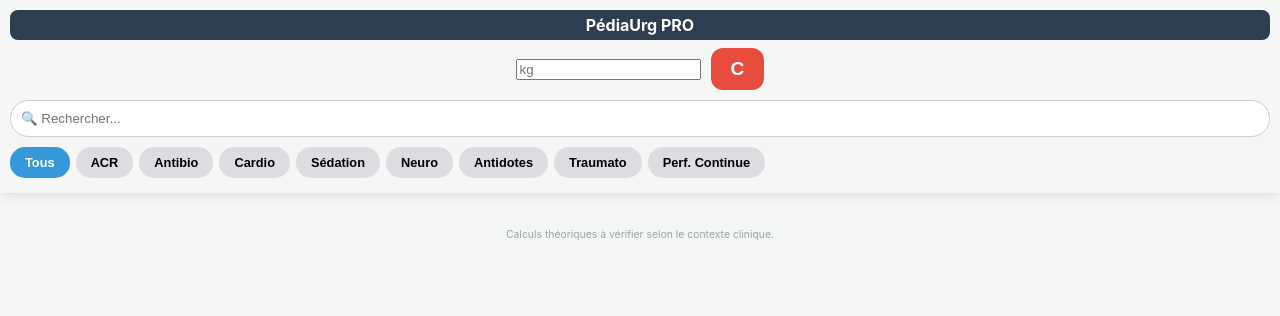
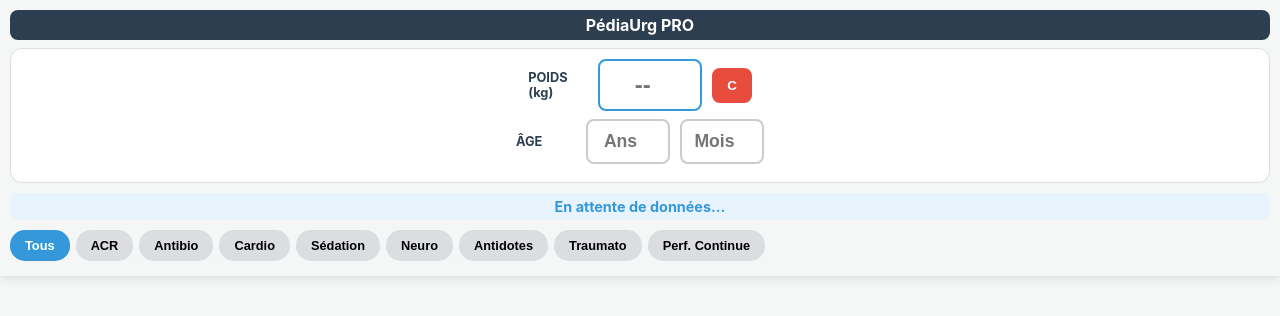
Before and after one commit to guillaumeferraro-gif/PediDoses, a plain HTML site: page index.html in a window 1280 px wide. Drawn offline with Linux system fonts and the light colour scheme.

Commit message:
Update index.html
Suppression barre de recherche
Ajout de la fonction poids estimé

```diff
--- a/index.html
+++ b/index.html
@@ -3,7 +3,7 @@
 <head>
     <meta charset="UTF-8">
     <meta name="viewport" content="width=device-width, initial-scale=1.0, maximum-scale=1.0, user-scalable=no">
-    <title>PédiaUrg PRO - Complet</title>
+    <title>PédiaUrg PRO - Âge/Poids</title>
     <style>
         :root {
             --primary: #2c3e50; --accent: #3498db; --danger: #e74c3c; --bg: #f4f7f6;
@@ -21,14 +21,20 @@
 
         .top-bar { text-align: center; background: var(--primary); color: white; padding: 5px; border-radius: 8px; font-weight: bold; margin-bottom: 8px; }
 
-        .input-group { display: flex; gap: 10px; align-items: center; justify-content: center; margin-bottom: 10px; }
-        .weight-input {
-            width: 120px; padding: 12px; font-size: 2rem; border-radius: 12px;
-            border: 3px solid var(--accent); text-align: center; font-weight: bold;
+        .input-section { background: white; padding: 10px; border-radius: 12px; border: 1px solid #ddd; margin-bottom: 10px; }
+        .input-row { display: flex; gap: 10px; align-items: center; margin-bottom: 8px; justify-content: center; }
+
+        .label-text { font-size: 0.8rem; font-weight: bold; color: var(--primary); width: 60px; }
+        input { padding: 10px; border-radius: 8px; border: 2px solid #ccc; text-align: center; font-weight: bold; font-size: 1.1rem; }
+        .input-w { width: 80px; border-color: var(--accent); font-size: 1.5rem; }
+        .input-a { width: 60px; }
+
+        .weight-display {
+            text-align: center; background: #e8f4fd; padding: 5px; border-radius: 8px;
+            font-weight: bold; color: var(--accent); margin-bottom: 10px; font-size: 0.9rem;
         }
-        .btn-clear { background: var(--danger); color: white; border: none; border-radius: 12px; padding: 10px 20px; font-size: 1.2rem; font-weight: bold; }
 
-        .search-bar { width: 100%; box-sizing: border-box; padding: 10px; border-radius: 20px; border: 1px solid #ccc; margin-bottom: 10px; }
+        .btn-clear { background: var(--danger); color: white; border: none; border-radius: 8px; padding: 10px 15px; font-weight: bold; }
 
         .tabs-container { overflow-x: auto; white-space: nowrap; display: flex; gap: 6px; padding-bottom: 5px; }
         .tabs-container::-webkit-scrollbar { display: none; }
@@ -66,11 +72,22 @@
 
 <div class="sticky-header">
     <div class="top-bar">PédiaUrg PRO</div>
-    <div class="input-group">
-        <input type="number" id="weightInput" placeholder="kg" oninput="render()">
-        <button class="btn-clear" onclick="clearAll()">C</button>
+
+    <div class="input-section">
+        <div class="input-row">
+            <span class="label-text">POIDS (kg)</span>
+            <input type="number" id="manualWeight" class="input-w" placeholder="--" oninput="processInput()">
+            <button class="btn-clear" onclick="clearAll()">C</button>
+        </div>
+        <div class="input-row">
+            <span class="label-text">ÂGE</span>
+            <input type="number" id="ageYears" class="input-a" placeholder="Ans" oninput="processInput()">
+            <input type="number" id="ageMonths" class="input-a" placeholder="Mois" oninput="processInput()">
+        </div>
     </div>
-    <input type="text" id="searchInput" class="search-bar" placeholder="🔍 Rechercher..." oninput="render()">
+
+    <div id="weightMsg" class="weight-display">En attente de données...</div>
+
     <div class="tabs-container">
         <button class="tab-btn active" onclick="setFilter('all', this)">Tous</button>
         <button class="tab-btn" onclick="setFilter('acr', this)">ACR</button>
@@ -85,8 +102,6 @@
 </div>
 
 <div id="medList"></div>
-
-<div class="footer">Calculs théoriques à vérifier selon le contexte clinique.</div>
 
 <script>
     const medications = [
@@ -143,7 +158,7 @@
 
         // PERFUSIONS CONTINUES
         { name: "Acide Tranexamique (Perf)", cat: "perf", dose: 2, conc: 100, unit: "mg/kg/h", note: "Relais après bolus", type: "perf_h" },
-        { name: "Adrénaline (Perf)", cat: "perf", dose: 0.1, conc: 0.1, unit: "µg/kg/min", note: "1mg/10ml (0.1mg/ml)", type: "perf_min" },
+        { name: "Adrénaline (Perf)", cat: "perf", dose: 0.1, conc: 0.1, unit: "µg/kg/min", note: "0.1mg/ml", type: "perf_min" },
         { name: "Alprostadil", cat: "perf", dose: 0.05, conc: 0.01, unit: "µg/kg/min", note: "Prostin", type: "perf_min" },
         { name: "Atracurium (Perf)", cat: "perf", dose: 10, conc: 10, unit: "µg/kg/min", note: "Entretien", type: "perf_min" },
         { name: "Clonazépam (Perf)", cat: "perf", dose: 1, conc: 0.1, unit: "µg/kg/min", note: "Rivotril", type: "perf_min" },
@@ -151,19 +166,45 @@
         { name: "Dopamine", cat: "perf", dose: 10, conc: 10, unit: "µg/kg/min", note: "10mg/ml", type: "perf_min" },
         { name: "Isoprénaline", cat: "perf", dose: 0.1, conc: 0.02, unit: "µg/kg/min", note: "Isuprel", type: "perf_min" },
         { name: "Midazolam (Perf)", cat: "perf", dose: 1, conc: 1, unit: "µg/kg/min", note: "Entretien", type: "perf_min" },
-        { name: "Morphine (Perf)", cat: "perf", dose: 20, conc: 1, unit: "µg/kg/h", note: "Entretien (µg/kg/h)", type: "perf_h" },
+        { name: "Morphine (Perf)", cat: "perf", dose: 20, conc: 1, unit: "µg/kg/h", note: "µg/kg/h", type: "perf_h" },
         { name: "Noradrénaline", cat: "perf", dose: 0.1, conc: 0.1, unit: "µg/kg/min", note: "0.1mg/ml", type: "perf_min" },
         { name: "Nicardipine", cat: "perf", dose: 1, conc: 0.1, unit: "µg/kg/min", note: "Loxen", type: "perf_min" },
         { name: "Salbutamol (Perf)", cat: "perf", dose: 1, conc: 1, unit: "µg/kg/min", note: "Ventspasm", type: "perf_min" },
-        { name: "Sufentanil (Perf)", cat: "perf", dose: 0.2, conc: 0.005, unit: "µg/kg/h", note: "Entretien (µg/kg/h)", type: "perf_h" }
+        { name: "Sufentanil (Perf)", cat: "perf", dose: 0.2, conc: 0.005, unit: "µg/kg/h", note: "µg/kg/h", type: "perf_h" }
     ];
 
     let currentFilter = 'all';
-    const weightInput = document.getElementById('weightInput');
-    const searchInput = document.getElementById('searchInput');
-    const container = document.getElementById('medList');
+    let activeWeight = 0;
 
-    function clearAll() { weightInput.value = ''; searchInput.value = ''; render(); }
+    function clearAll() {
+        document.getElementById('manualWeight').value = '';
+        document.getElementById('ageYears').value = '';
+        document.getElementById('ageMonths').value = '';
+        processInput();
+    }
+
+    function processInput() {
+        const w = parseFloat(document.getElementById('manualWeight').value);
+        const y = parseFloat(document.getElementById('ageYears').value) || 0;
+        const m = parseFloat(document.getElementById('ageMonths').value) || 0;
+        const msg = document.getElementById('weightMsg');
+
+        if (w > 0) {
+            activeWeight = w;
+            msg.innerHTML = `Poids utilisé : <b>${w} kg</b> (Saisie manuelle)`;
+        } else if (y >= 1 || (y + m/12) >= 1) {
+            const ageTotal = y + (m / 12);
+            activeWeight = (ageTotal + 4) * 2;
+            msg.innerHTML = `Poids estimé : <b>${activeWeight.toFixed(1)} kg</b> (Âge ${y}a ${m}m)`;
+        } else if (m > 0 || y > 0) {
+            activeWeight = 0;
+            msg.innerHTML = `<span style="color:red">Saisir le poids manuellement (enfant < 1 an)</span>`;
+        } else {
+            activeWeight = 0;
+            msg.innerHTML = "En attente de données...";
+        }
+        render();
+    }
 
     function setFilter(cat, btn) {
         currentFilter = cat;
@@ -173,21 +214,33 @@
     }
 
     function render() {
-        const p = parseFloat(weightInput.value);
-        const s = searchInput.value.toLowerCase();
+        const container = document.getElementById('medList');
         container.innerHTML = '';
-        if (!p || p <= 0) { container.innerHTML = '<p style="text-align:center; color:#999; margin-top:20px;">Saisissez un poids.</p>'; return; }
 
-        const filtered = medications.filter(m => (currentFilter === 'all' || m.cat === currentFilter) && (m.name.toLowerCase().includes(s)));
+        if (activeWeight <= 0) {
+            container.innerHTML = '<p style="text-align:center; color:#999; margin-top:20px;">Veuillez définir un poids ou un âge (min 1 an).</p>';
+            return;
+        }
+
+        const filtered = medications.filter(m => (currentFilter === 'all' || m.cat === currentFilter));
 
         filtered.forEach(m => {
             let resMain = "", resSub = "";
-            let val = p * m.dose;
-            if (m.type === "ml") { resMain = `${(val / m.conc).toFixed(2)} ml`; resSub = `${val.toFixed(2)} mg`; }
-            else if (m.type === "joules") { resMain = `${Math.round(val)} J`; resSub = "Choc"; }
-            else if (m.type === "direct_ml") { resMain = `${val.toFixed(1)} ml`; resSub = "Volume"; }
-            else if (m.type === "perf_min") { const mlh = (m.dose * p * 60) / (m.conc * 1000); resMain = `${mlh.toFixed(1)} ml/h`; resSub = `${m.dose} µg/kg/min`; }
-            else if (m.type === "perf_h") { const mlh = (m.dose * p) / (m.conc * 1000); resMain = `${mlh.toFixed(1)} ml/h`; resSub = `${m.dose} µg/kg/h`; }
+            let val = activeWeight * m.dose;
+
+            if (m.type === "ml") {
+                resMain = `${(val / m.conc).toFixed(2)} ml`; resSub = `${val.toFixed(2)} mg`;
+            } else if (m.type === "joules") {
+                resMain = `${Math.round(val)} J`; resSub = "Choc";
+            } else if (m.type === "direct_ml") {
+                resMain = `${val.toFixed(1)} ml`; resSub = "Volume";
+            } else if (m.type === "perf_min") {
+                const mlh = (m.dose * activeWeight * 60) / (m.conc * 1000);
+                resMain = `${mlh.toFixed(1)} ml/h`; resSub = `${m.dose} µg/kg/min`;
+            } else if (m.type === "perf_h") {
+                const mlh = (m.dose * activeWeight) / (m.conc * 1000);
+                resMain = `${mlh.toFixed(1)} ml/h`; resSub = `${m.dose} µg/kg/h`;
+            }
 
             const card = document.createElement('div');
             card.className = `med-card cat-${m.cat}`;
```
